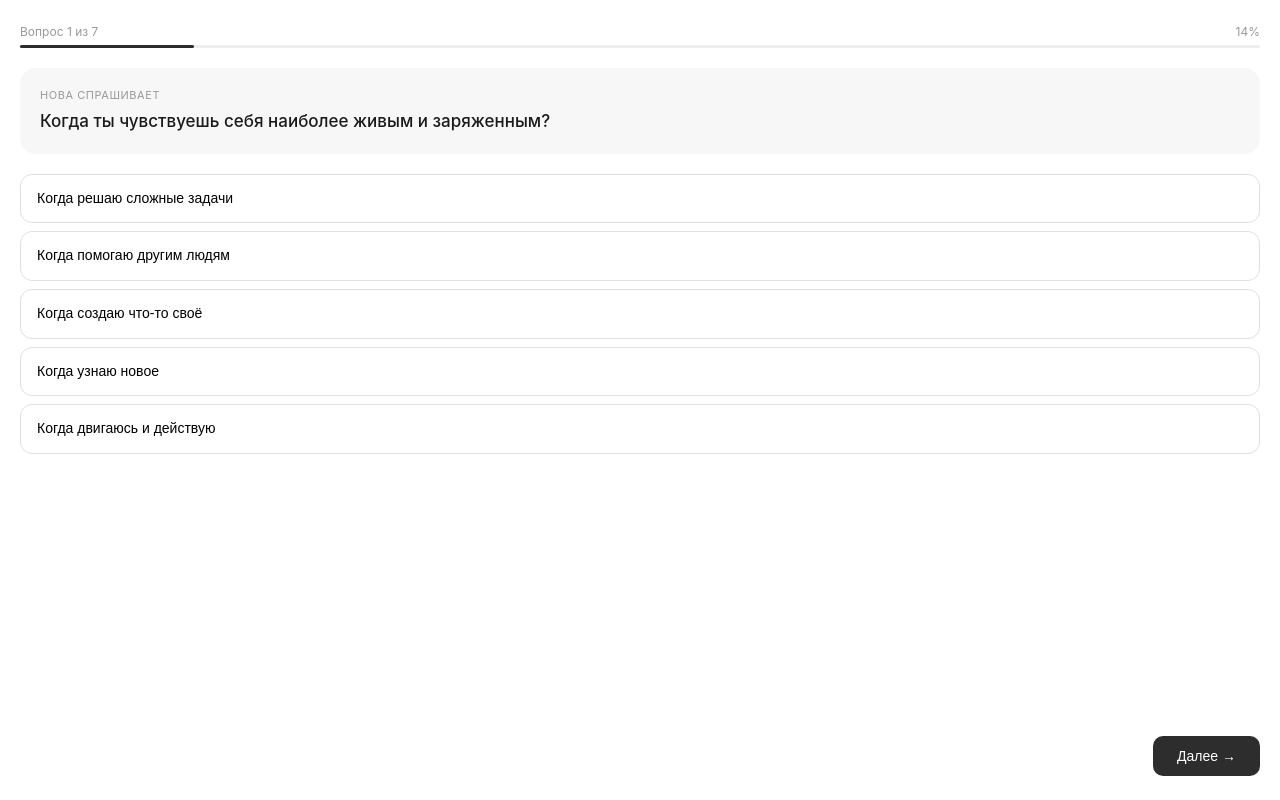
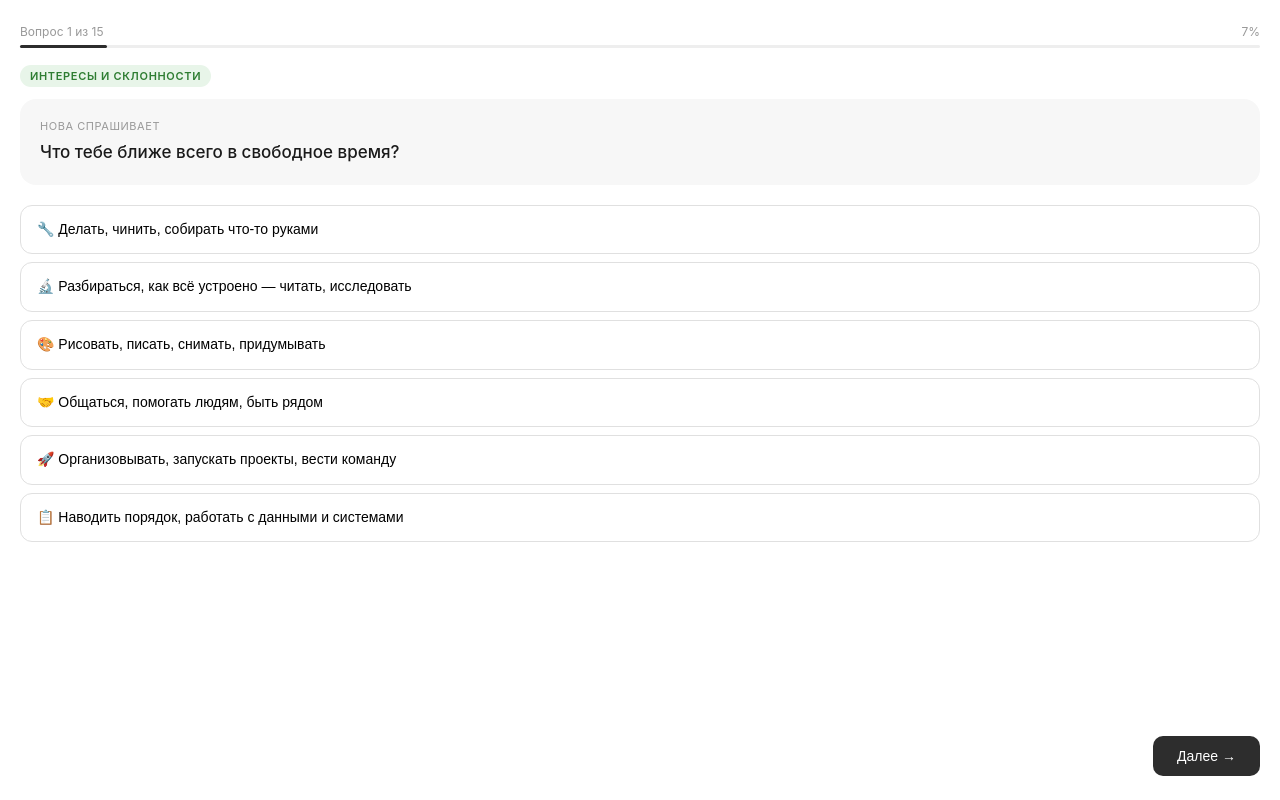
Before and after one commit to alekseykozlovv/novorostok, a plain HTML site: page index.html in a window 1280 px wide. Both pictures are taken after a click on the button "Начать разговор 🌿". Drawn offline with Linux system fonts and the light colour scheme.

Commit message:
Update index.html

```diff
--- a/index.html
+++ b/index.html
@@ -31,8 +31,15 @@
       cursor: pointer; margin-bottom: 8px;
     }
     .btn-main:active { opacity: 0.8; }
-    .btn-main:disabled { opacity: 0.4; }
-    .progress-wrap { margin-bottom: 20px; }
+    .section-badge {
+      display: inline-block; font-size: 11px; font-weight: 600;
+      text-transform: uppercase; letter-spacing: 0.06em;
+      padding: 4px 10px; border-radius: 20px; margin-bottom: 12px;
+    }
+    .badge-riasec { background: #e8f5e9; color: #2e7d32; }
+    .badge-soft { background: #e3f2fd; color: #1565c0; }
+    .badge-motivation { background: #fce4ec; color: #880e4f; }
+    .progress-wrap { margin-bottom: 16px; }
     .progress-info { display: flex; justify-content: space-between; font-size: 12px; color: #999; margin-bottom: 6px; }
     .progress-track { height: 3px; background: #eee; border-radius: 2px; }
     .progress-fill { height: 100%; background: #2d2d2d; border-radius: 2px; transition: width 0.3s; }
@@ -47,7 +54,7 @@
     .option.selected { border-color: #2d2d2d; border-width: 2px; background: #f7f7f7; }
     textarea {
       width: 100%; padding: 14px; border: 1px solid #ddd; border-radius: 12px;
-      font-size: 15px; min-height: 110px; resize: none; outline: none;
+      font-size: 15px; min-height: 100px; resize: none; outline: none;
       font-family: inherit; margin-bottom: 12px;
     }
     textarea:focus { border-color: #4CAF50; }
@@ -66,21 +73,6 @@
     @keyframes spin { to { transform: rotate(360deg); } }
     .loading-title { font-size: 18px; font-weight: 500; }
     .loading-sub { font-size: 14px; color: #666; max-width: 260px; line-height: 1.6; }
-    .result-header { display: flex; align-items: center; gap: 12px; margin-bottom: 20px; padding-bottom: 16px; border-bottom: 1px solid #eee; }
-    .result-avatar { font-size: 32px; }
-    .result-title { font-size: 18px; font-weight: 600; }
-    .result-sub { font-size: 13px; color: #888; }
-    .section-label { font-size: 11px; font-weight: 600; text-transform: uppercase; letter-spacing: 0.08em; color: #999; margin-bottom: 10px; }
-    .directions { display: grid; grid-template-columns: repeat(3, 1fr); gap: 8px; margin-bottom: 20px; }
-    .direction { background: #f7f7f7; border-radius: 12px; padding: 12px 8px; text-align: center; }
-    .dir-icon { font-size: 24px; margin-bottom: 6px; }
-    .dir-name { font-size: 12px; font-weight: 500; margin-bottom: 4px; }
-    .dir-match { font-size: 11px; color: #888; line-height: 1.3; }
-    .steps { display: flex; flex-direction: column; gap: 8px; margin-bottom: 20px; }
-    .step { display: flex; gap: 12px; background: white; border: 1px solid #eee; border-radius: 12px; padding: 12px; }
-    .step-num { width: 24px; height: 24px; border-radius: 50%; background: #f0f0f0; display: flex; align-items: center; justify-content: center; font-size: 11px; font-weight: 600; color: #666; flex-shrink: 0; }
-    .step-text { font-size: 13px; line-height: 1.5; }
-    .nova-msg { background: #f7f7f7; border-radius: 14px; padding: 16px; font-size: 14px; color: #555; line-height: 1.6; font-style: italic; margin-bottom: 20px; }
     .mt-auto { margin-top: auto; }
   </style>
 </head>
@@ -90,13 +82,14 @@
 <div class="screen active" id="screen-welcome">
   <div class="avatar">🌱</div>
   <div class="title">Привет! Я Нова — твой AI-наставник</div>
-  <div class="subtitle">Помогу разобраться в интересах и найти направление. Без давления и правильных ответов.</div>
+  <div class="subtitle">Помогу разобраться в интересах и найти своё направление. Без давления и правильных ответов.</div>
   <div class="tags">
-    <span class="tag">5 минут</span>
+    <span class="tag">10 минут</span>
     <span class="tag">Конфиденциально</span>
     <span class="tag">Без оценок</span>
   </div>
   <input type="text" id="user-name" placeholder="Как тебя зовут?">
+  <input type="text" id="user-age" placeholder="Сколько тебе лет?" style="margin-bottom:16px">
   <button class="btn-main" onclick="startInterview()">Начать разговор 🌿</button>
 </div>
 
@@ -104,13 +97,14 @@
 <div class="screen" id="screen-interview">
   <div class="progress-wrap">
     <div class="progress-info">
-      <span id="progress-text">Вопрос 1 из 7</span>
-      <span id="progress-pct">14%</span>
+      <span id="progress-text">Вопрос 1 из 15</span>
+      <span id="progress-pct">7%</span>
     </div>
     <div class="progress-track">
-      <div class="progress-fill" id="progress-fill" style="width:14%"></div>
+      <div class="progress-fill" id="progress-fill" style="width:7%"></div>
     </div>
   </div>
+  <div id="section-badge-wrap"></div>
   <div class="question-box">
     <div class="nova-label">Нова спрашивает</div>
     <div class="question-text" id="question-text"></div>
@@ -128,28 +122,11 @@
   <div class="loading-wrap">
     <div class="spinner"></div>
     <div class="loading-title">Нова анализирует ответы</div>
-    <div class="loading-sub">Составляю персональный план специально для тебя...</div>
+    <div class="loading-sub">Составляю персональный профиль специально для тебя...</div>
   </div>
 </div>
 
-<!-- Экран 4: Результат -->
-<div class="screen" id="screen-result">
-  <div class="result-header">
-    <div class="result-avatar">🌱</div>
-    <div>
-      <div class="result-title" id="result-title">Твой план</div>
-      <div class="result-sub">Составлено Новой</div>
-    </div>
-  </div>
-  <div class="section-label">Направления для тебя</div>
-  <div class="directions" id="directions"></div>
-  <div class="section-label">Первые шаги</div>
-  <div class="steps" id="steps"></div>
-  <div class="nova-msg" id="nova-msg"></div>
-  <button class="btn-main" onclick="restart()">Пройти ещё раз</button>
-</div>
-
-<!-- Экран 5: Данные отправлены -->
+<!-- Экран 4: Данные отправлены -->
 <div class="screen" id="screen-result-sent">
   <div class="loading-wrap">
     <div style="font-size:64px">🌱</div>
@@ -163,17 +140,196 @@
 const tg = window.Telegram?.WebApp;
 if (tg) { tg.ready(); tg.expand(); }
 
+// ─── 15 ВОПРОСОВ ПО МЕТОДОЛОГИИ RIASEC + SOFT SKILLS ───
 const QUESTIONS = [
-  { id:'energy', type:'single', text:'Когда ты чувствуешь себя наиболее живым и заряженным?', options:['Когда решаю сложные задачи','Когда помогаю другим людям','Когда создаю что-то своё','Когда узнаю новое','Когда двигаюсь и действую'] },
-  { id:'subject', type:'single', text:'Какой школьный предмет нравится больше всего?', options:['Математика, физика, информатика','Биология, химия','История, обществознание','Русский, литература, языки','Рисование, музыка, технология'] },
-  { id:'free_time', type:'text', text:'Чем ты занимаешься в свободное время, когда никто не заставляет?', placeholder:'Напиши свободно — нет неправильных ответов' },
-  { id:'dream', type:'text', text:'Если бы ты мог делать что угодно — что бы это было?', placeholder:'Первое что приходит в голову' },
-  { id:'strength', type:'single', text:'Что у тебя получается лучше всего по словам других?', options:['Объяснять и доносить идеи','Находить решения логически','Организовывать и планировать','Пробовать новое и рисковать','Слушать и понимать людей'] },
-  { id:'challenge', type:'single', text:'Что тебя сейчас беспокоит больше всего?', options:['Не знаю кем хочу быть','Много давления от взрослых','Трудно сосредоточиться','Не уверен в своих силах','Всё норм, хочу понять направление'] },
-  { id:'horizon', type:'text', text:'Через 5 лет — каким ты хочешь видеть себя?', placeholder:'Где ты? Что делаешь? Как себя чувствуешь?' }
+
+  // БЛОК 1: RIASEC (вопросы 1-6)
+  {
+    id: 'r1',
+    section: 'riasec',
+    type: 'single',
+    text: 'Что тебе ближе всего в свободное время?',
+    options: [
+      '🔧 Делать, чинить, собирать что-то руками',
+      '🔬 Разбираться, как всё устроено — читать, исследовать',
+      '🎨 Рисовать, писать, снимать, придумывать',
+      '🤝 Общаться, помогать людям, быть рядом',
+      '🚀 Организовывать, запускать проекты, вести команду',
+      '📋 Наводить порядок, работать с данными и системами'
+    ]
+  },
+  {
+    id: 'r2',
+    section: 'riasec',
+    type: 'single',
+    text: 'Ты нашёл сломанный гаджет. Что сделаешь?',
+    options: [
+      '🛠 Разберу и попробую починить сам',
+      '🔍 Поищу информацию, как он устроен',
+      '✏️ Зарисую или придумаю как его улучшить',
+      '💬 Спрошу кого-то опытного о помощи',
+      '📦 Быстро найду решение и организую ремонт',
+      '🗂 Запишу проблему и найду инструкцию'
+    ]
+  },
+  {
+    id: 'r3',
+    section: 'riasec',
+    type: 'single',
+    text: 'Какой школьный предмет тебе даётся легче и нравится больше?',
+    options: [
+      '⚙️ Технология, физика, информатика',
+      '🧪 Биология, химия, математика',
+      '🎭 Литература, ИЗО, музыка',
+      '🌍 История, обществознание, психология',
+      '💼 Экономика, предпринимательство',
+      '📊 Математика, статистика, таблицы'
+    ]
+  },
+  {
+    id: 'r4',
+    section: 'riasec',
+    type: 'single',
+    text: 'Когда ты чувствуешь себя наиболее живым и заряженным?',
+    options: [
+      '🔨 Когда создаю что-то руками',
+      '💡 Когда разгадываю сложную задачу',
+      '🎬 Когда творю — рисую, пишу, снимаю',
+      '❤️ Когда помогаю другим и чувствую их благодарность',
+      '🏆 Когда веду команду к цели',
+      '✅ Когда всё чётко, структурировано и по плану'
+    ]
+  },
+  {
+    id: 'r5',
+    section: 'riasec',
+    type: 'single',
+    text: 'Что тебя больше всего раздражает?',
+    options: [
+      '😤 Сидеть без дела, нет практики',
+      '😴 Не понимать суть, поверхностность',
+      '🥱 Скучные шаблоны без творчества',
+      '😞 Работать в одиночку без общения',
+      '😑 Выполнять чужие решения без влияния',
+      '😵 Хаос и отсутствие системы'
+    ]
+  },
+  {
+    id: 'r6',
+    section: 'riasec',
+    type: 'text',
+    text: 'Если бы деньги и мнение других не имели значения — чем бы ты занимался каждый день?',
+    placeholder: 'Первое что приходит в голову — напиши честно 😊'
+  },
+
+  // БЛОК 2: SOFT SKILLS (вопросы 7-11)
+  {
+    id: 's1',
+    section: 'soft',
+    type: 'single',
+    text: 'Как тебе комфортнее работать?',
+    options: [
+      '🎧 Один — в тишине лучше думается',
+      '👥 В команде — идеи рождаются в общении',
+      '🔄 По-разному — зависит от задачи'
+    ]
+  },
+  {
+    id: 's2',
+    section: 'soft',
+    type: 'single',
+    text: 'Когда ты берёшься за новую сложную задачу, что происходит?',
+    options: [
+      '🔥 Загораюсь — мне нравится разбираться в новом',
+      '🤔 Осторожно изучаю — хочу понять прежде чем начать',
+      '😬 Немного тревожусь, но справляюсь',
+      '😰 Сложно — предпочитаю знакомые задачи'
+    ]
+  },
+  {
+    id: 's3',
+    section: 'soft',
+    type: 'single',
+    text: 'Что у тебя получается лучше всего по мнению других?',
+    options: [
+      '💬 Объяснять и доносить идеи',
+      '🧩 Находить нестандартные решения',
+      '📅 Организовывать и планировать',
+      '🌱 Поддерживать и слушать людей',
+      '⚡ Быстро брать инициативу',
+      '🔎 Замечать детали и ошибки'
+    ]
+  },
+  {
+    id: 's4',
+    section: 'soft',
+    type: 'single',
+    text: 'Как ты реагируешь, когда что-то идёт не по плану?',
+    options: [
+      '🛠 Ищу новое решение — это интересная задача',
+      '📞 Прошу помощи у других',
+      '😤 Расстраиваюсь, но продолжаю',
+      '⏸ Делаю паузу и обдумываю ситуацию'
+    ]
+  },
+  {
+    id: 's5',
+    section: 'soft',
+    type: 'text',
+    text: 'Напиши 2–3 вещи, которые у тебя точно получаются хорошо (даже если кажется, что это мелочь)',
+    placeholder: 'Например: быстро учусь, хорошо рисую, умею объяснять...'
+  },
+
+  // БЛОК 3: МОТИВАЦИЯ И БУДУЩЕЕ (вопросы 12-15)
+  {
+    id: 'm1',
+    section: 'motivation',
+    type: 'single',
+    text: 'Что тебя сейчас беспокоит больше всего?',
+    options: [
+      '🧭 Не знаю кем хочу быть',
+      '😰 Давление от взрослых с выбором профессии',
+      '📚 Трудно совмещать учёбу и интересы',
+      '💪 Не уверен в своих силах',
+      '🗺 Всё норм, просто хочу понять направление'
+    ]
+  },
+  {
+    id: 'm2',
+    section: 'motivation',
+    type: 'single',
+    text: 'Что тебе важнее в будущей профессии?',
+    options: [
+      '💰 Хороший доход и стабильность',
+      '❤️ Помогать людям и делать мир лучше',
+      '🎯 Делать то, что искренне нравится',
+      '🌟 Быть известным и влиятельным',
+      '🔓 Свобода и независимость'
+    ]
+  },
+  {
+    id: 'm3',
+    section: 'motivation',
+    type: 'text',
+    text: 'Чем ты занимаешься в интернете чаще всего? (YouTube, игры, чтение — всё подходит)',
+    placeholder: 'Напиши честно — это поможет найти твои скрытые интересы 🙂'
+  },
+  {
+    id: 'm4',
+    section: 'motivation',
+    type: 'text',
+    text: 'Через 5 лет — каким ты хочешь видеть себя? Где ты, что делаешь, как себя чувствуешь?',
+    placeholder: 'Описывай мечту, не "правильный" ответ 🌟'
+  }
 ];
 
-let cur = 0, answers = {}, userName = '';
+const SECTION_LABELS = {
+  riasec: { text: 'Интересы и склонности', class: 'badge-riasec' },
+  soft: { text: 'Твои сильные стороны', class: 'badge-soft' },
+  motivation: { text: 'Мотивация и будущее', class: 'badge-motivation' }
+};
+
+let cur = 0, answers = {}, userName = '', userAge = '';
 
 const tgUser = tg?.initDataUnsafe?.user;
 if (tgUser?.first_name) {
@@ -187,6 +343,11 @@ function show(id) {
 
 function startInterview() {
   userName = document.getElementById('user-name').value.trim() || 'друг';
+  userAge = document.getElementById('user-age').value.trim() || '';
+  if (!userName || userName.length < 2) {
+    document.getElementById('user-name').focus();
+    return;
+  }
   cur = 0; answers = {};
   show('interview');
   renderQ();
@@ -194,14 +355,24 @@ function startInterview() {
 
 function renderQ() {
   const q = QUESTIONS[cur];
-  const pct = Math.round(((cur+1)/QUESTIONS.length)*100);
-  document.getElementById('progress-text').textContent = `Вопрос ${cur+1} из ${QUESTIONS.length}`;
+  const pct = Math.round(((cur + 1) / QUESTIONS.length) * 100);
+  document.getElementById('progress-text').textContent = `Вопрос ${cur + 1} из ${QUESTIONS.length}`;
   document.getElementById('progress-pct').textContent = pct + '%';
   document.getElementById('progress-fill').style.width = pct + '%';
   document.getElementById('question-text').textContent = q.text;
   document.getElementById('error-box').style.display = 'none';
   document.getElementById('btn-back').style.display = cur > 0 ? 'block' : 'none';
-  document.getElementById('btn-next').textContent = cur === QUESTIONS.length-1 ? 'Получить результат ✓' : 'Далее →';
+  document.getElementById('btn-next').textContent = cur === QUESTIONS.length - 1 ? 'Получить результат ✓' : 'Далее →';
+
+  // Секция-бейдж
+  const badgeWrap = document.getElementById('section-badge-wrap');
+  const prevSection = cur > 0 ? QUESTIONS[cur - 1].section : null;
+  if (q.section !== prevSection) {
+    const label = SECTION_LABELS[q.section];
+    badgeWrap.innerHTML = `<span class="section-badge ${label.class}">${label.text}</span>`;
+  } else {
+    badgeWrap.innerHTML = '';
+  }
 
   const area = document.getElementById('answer-area');
   area.innerHTML = '';
@@ -242,63 +413,22 @@ function nextQ() {
   else generateResult();
 }
 
-// ─── ГЛАВНАЯ ФУНКЦИЯ: отправляем данные в бот через Telegram ───
 async function generateResult() {
   show('loading');
-
   try {
-    // Отправляем данные напрямую в bot.py через Telegram WebApp API
     tg.sendData(JSON.stringify({
       name: userName,
+      age: userAge,
       answers: answers
     }));
-
-    // Через 1 сек показываем экран "данные отправлены"
-    setTimeout(() => {
-      show('result-sent');
-    }, 1000);
-
+    setTimeout(() => { show('result-sent'); }, 1000);
   } catch(e) {
     console.error(e);
-    showFallback();
+    show('result-sent');
   }
 }
 
-function showResult(data) {
-  show('result');
-  document.getElementById('result-title').textContent = `Твой план, ${userName}`;
-  const dGrid = document.getElementById('directions');
-  dGrid.innerHTML = '';
-  (data.directions||[]).forEach(d => {
-    dGrid.innerHTML += `<div class="direction"><div class="dir-icon">${d.icon}</div><div class="dir-name">${d.name}</div><div class="dir-match">${d.match}</div></div>`;
-  });
-  const sList = document.getElementById('steps');
-  sList.innerHTML = '';
-  (data.steps||[]).forEach((s,i) => {
-    sList.innerHTML += `<div class="step"><div class="step-num">${i+1}</div><div class="step-text">${s}</div></div>`;
-  });
-  document.getElementById('nova-msg').textContent = data.nova_message || '';
-}
-
-function showFallback() {
-  showResult({
-    directions:[
-      {icon:'💡', name:'Технологии', match:'Тебе нравится разбираться в сложных вещах'},
-      {icon:'🎨', name:'Творчество', match:'Ты умеешь создавать новое'},
-      {icon:'🤝', name:'Люди', match:'Ты чувствуешь других'}
-    ],
-    steps:[
-      'Выбери одно направление и найди 3 видео о нём',
-      'Поговори с кем-то кто работает в этой сфере',
-      'Пройди один бесплатный курс на Stepik',
-      'Веди дневник: что тебя зажигает каждый день',
-      'Через месяц поставь цель на следующие 3 месяца'
-    ],
-    nova_message:`${userName}, ты уже сделал важный шаг — начал думать о своём пути. Я здесь рядом.`
-  });
-}
-
-function restart() { cur=0; answers={}; show('welcome'); }
+function restart() { cur = 0; answers = {}; show('welcome'); }
 </script>
 </body>
 </html>
```
